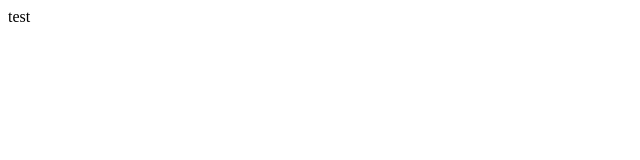
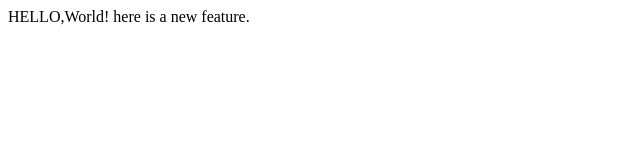
Before and after one commit to silvrblood/lecture1, a plain HTML site: page index.html in a window 1280 px wide. Shown: the whole page, without its empty margins (0-640 px from the left). Drawn offline with Linux system fonts and the light colour scheme.

Commit message:
Added another line

```diff
--- a/index.html
+++ b/index.html
@@ -4,6 +4,7 @@
     <title>Test</title>
   </head>
   <body>
-    test
+    HELLO,World!
+    here is a new feature.
   </body>
 </html>
```
